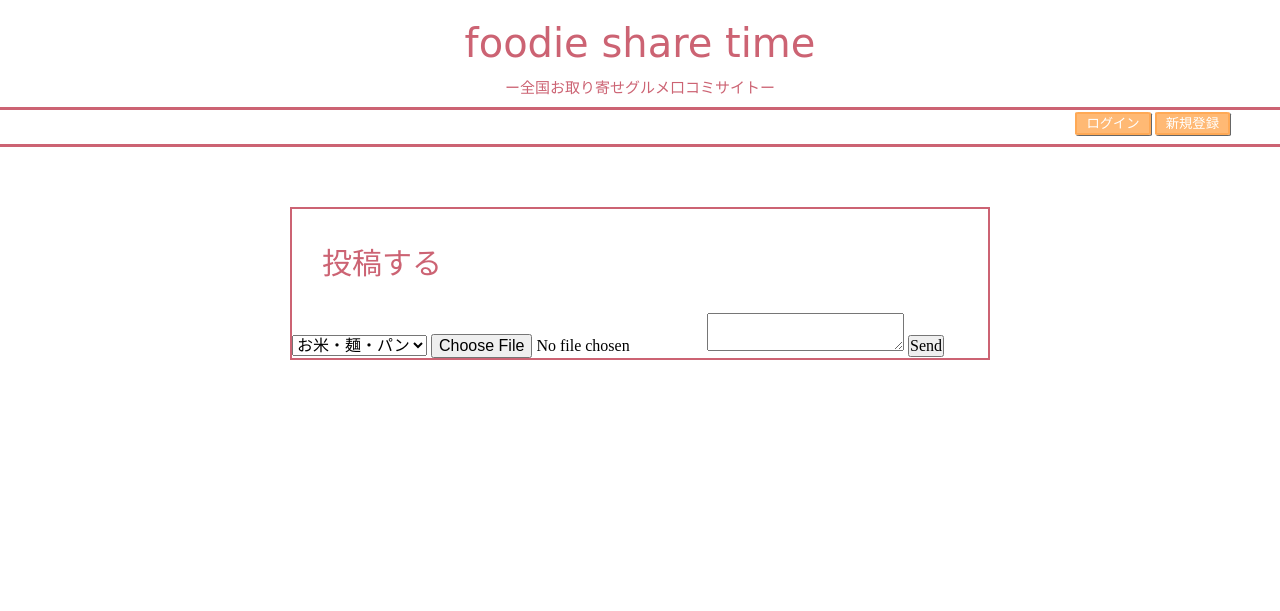
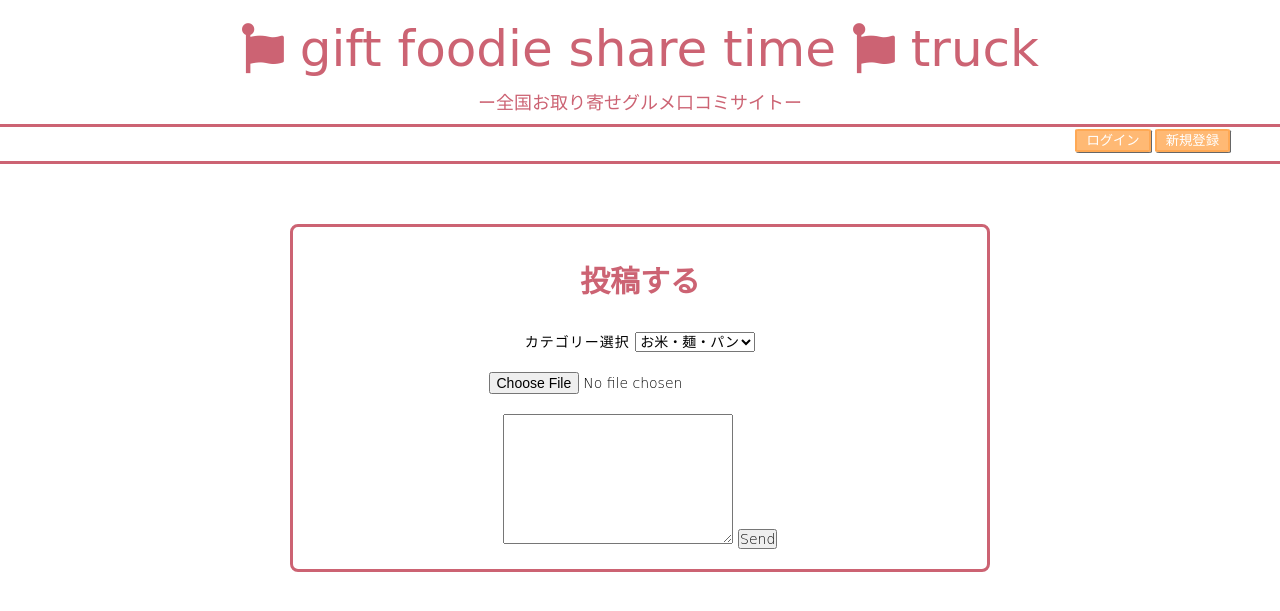
Before and after one commit to tomatoman2/toma-chat, a Rails app: page /messages/new in a window 1280 px wide. Shown: the top 611 px of the page. Run offline with Rails 7, Linux system fonts and the light colour scheme; data comes from the database, SQL or seed files in the repository; style sheets or scripts are compiled from the project's sources; some libraries are stand-ins or nearby versions.

Commit message:
fix front

```diff
--- a/app/assets/stylesheets/modules/_messages.scss
+++ b/app/assets/stylesheets/modules/_messages.scss
@@ -10,7 +10,7 @@
     align-items: center;
     font-family: "Comic Sans MS";
     &__title {
-      font-size: 40px;
+      font-size: 50px;
       padding-top: 20px;
       a {
         text-decoration: none;
@@ -18,7 +18,7 @@
       }
     }
     &__subtitle {
-      font-size: 15px;
+      font-size: 18px;
       padding: 10px 0 10px 0;
     }
   }
@@ -91,10 +91,17 @@
       font-size: 22px;
       &__name {
         padding: 8px;
-        font-size: 13px;
         border-bottom: #ede7d9 3px solid;
-        &__tag {
+        .tag {
           text-decoration: none;
+          color: #8c8b8b;
+          font-size: 14px;
+          font-weight: bold;
+        }
+        .tag:hover {
+          box-shadow    : none;        /* カーソル時の影消去 */
+          color         : #333333;     /* 背景色     */
+          background    : #ffffff;
         }
       }
     }
@@ -118,39 +125,88 @@
       }
     }
     &__text__content {
-      border-bottom: black;
+      border-bottom: 5px double #8c8b8b;
+      margin: 10px auto 20px auto;
       &__more {
         font-size: 16px;
         display: flex;
         list-style: none;
-        a {
+        padding: 10px 0;
+        .select {
           text-decoration: none;
-          margin-right: 5px;
+          margin-right: 15px;
+          color: #837373;
+        }
+        .select:hover{
+          box-shadow: none;
+          color: #333333;
         }
       }
     }
   }
+  //コメント
   .comments {
     position: absolute;
-    top: 30px;
+    top: 40px;
     left: 1100px;
     height: 100%;
     width: 300px;
+    border: solid;
+    border-color: #d5b3fc;
+    border-radius: 8px;
+    font-family: "Comic Sans MS";
+    font-size: 22px;
     &__form {
-      width: 200px;
+      color: #d5b3fc;
+      text-align: center;
+      align-items: center;
+      padding: 20px;
     }
     &__list {
       height: calc(100% - 200px);
-      width: 200px;
+      font-size: 22px;
+      color: #d5b3fc;
+      text-align: center;
+      align-items: center;
+      &__title {
+        padding: 8px;
+        text-align: left;
+        .name {
+          text-decoration: none;
+          color: #8c8b8b;
+          font-size: 16px;
+          font-weight: bold;
+          border-bottom: #ede7d9 3px solid;
+          padding: 2px;
+        }
+        .name:hover {
+          box-shadow    : none;        /* カーソル時の影消去 */
+          color         : #333333;     /* 背景色     */
+          background    : #ffffff;
+        }
+        &__text {
+          font-size: 16px;
+          font-weight: bold;
+          color         : #333333;
+          padding: 2px;
+        }
+      }
     }
   }
 }
-
-.new {
+//投稿フォーム
+.write {
+  height: 100%;
   &__form {
     margin: 60px auto;
     width: 700px;
-    border: 2px solid #cc6373;
+    text-align: center;
+    align-items: center;
+    border: solid;
+    border-color: #cc6373;
+    border-radius: 8px;
+    font-family: "Comic Sans MS";
+    font-weight: bold;
     &__title {
       margin: 30px;
       &__name {
@@ -160,13 +216,105 @@
     }
   }
 }
-
+//編集フォーム
+.edit {
+  height: 100%;
+  &__form {
+    margin: 60px auto;
+    width: 700px;
+    text-align: center;
+    align-items: center;
+    border: solid;
+    border-color: #989afa;
+    border-radius: 8px;
+    font-family: "Comic Sans MS";
+    font-weight: bold;
+    &__title {
+      margin: 30px;
+      &__name {
+        font-size: 30px;
+        color: #989afa;
+      }
+    }
+  }
+}
+//投稿内容入力フォーム
+.field {
+  margin: 20px auto;
+  &__list {
+    padding-bottom: 20px;
+    letter-spacing: 1px;
+    font-size: 14px;
+    font-weight: 200;
+    .pic {
+      display: block;
+      padding: 20px;
+    }
+  }
+  .field-input {
+    input {
+      width: 100%;
+      padding: 10px;
+      letter-spacing: 1px;
+    }
+  }
+}
+//更新メッセージ
+.update {
+  margin: 60px auto;
+  width: 400px;
+  text-align: center;
+  border: solid;
+  border-color: #989afa;
+  border-radius: 8px;
+  font-family: "Comic Sans MS";
+  font-weight: bold;
+  &__form {
+    margin: auto;
+    font-size: 30px;
+    color: #989afa;
+  }
+  .top {
+    text-decoration: none;
+    color: #989afa;
+  }
+}
+//削除メッセージ
+.destroy {
+  margin: 60px auto;
+  width: 400px;
+  text-align: center;
+  border: solid;
+  border-color: #b5b9bb;
+  border-radius: 8px;
+  font-family: "Comic Sans MS";
+  font-weight: bold;
+  &__form {
+    margin: auto;
+    font-size: 30px;
+    color: #b5b9bb;
+  }
+  .top {
+    text-decoration: none;
+    color: #b5b9bb;
+  }
+}
 
 .icon__image {
-  height: 40px;
+  height: 55px;
   //サイズ指定
   border-radius: 1px;
   //画像を丸くする
   object-fit: cover;
   //タテヨコ比を変えないままトリミング
 }
+
+.contents {
+  padding: 10px;
+  &__title {
+    color: #8c8b8b;
+    font-size: 18px;
+    font-weight: bold;
+    font-family: "Comic Sans MS";
+  }
+}
--- a/app/controllers/messages_controller.rb
+++ b/app/controllers/messages_controller.rb
@@ -34,17 +34,11 @@ class MessagesController < ApplicationController
   end
 
   def show
-    # @messages = Message.all
     @categories = Category.all
     @message = Message.includes(:user).order("user.name DESC")
     @message = Message.find(params[:id])
     @comment = Comment.new
     @comments = @message.comments.includes(:user)
-    # @message = Message.includes(:user, :category).order("user.name DESC")
-    # # @name = current_user.name
-    # # @messages = current_user.messages
-    # @categories = Category.all
-    # # @messages = Message.all
   end
 
   private
--- a/app/views/layouts/application.html.haml
+++ b/app/views/layouts/application.html.haml
@@ -2,7 +2,7 @@
 %html
   %head
     %meta{:content => "text/html; charset=UTF-8", "http-equiv" => "Content-Type"}/
-    %title TomaChat
+    %title
     = csrf_meta_tags
     = stylesheet_link_tag    'application', media: 'all', 'data-turbolinks-track': 'reload'
     = javascript_include_tag 'application', 'data-turbolinks-track': 'reload'
@@ -10,7 +10,9 @@
     .header
       .header__main
         .header__main__title
+          = icon('fa', 'gift', class: 'icon')
           = link_to "foodie share time", root_path, class: "header__main__title"
+          = icon('fa', 'truck', class: 'icon')
         .header__main__subtitle
           ー全国お取り寄せグルメ口コミサイトー
       .header__sub
--- a/app/views/messages/_form.html.haml
+++ b/app/views/messages/_form.html.haml
@@ -1,8 +1,9 @@
-.form
+.field
 = form_for [@message] do |f|
-  .form__list
-  = f.collection_select(:category_id, @categories, :id, :name )
-  = f.label :image, class: 'form__mask__image' do
-    = f.file_field :image, class: 'hidden'
-  = f.text_area :content, class: 'text', size: 30
-  = f.submit 'Send', class: 'form__submit'
+  .field__list
+    カテゴリー選択
+    = f.collection_select(:category_id, @categories, :id, :name )
+    = f.label :image, class: 'pic' do
+      = f.file_field :image
+    = f.text_area :content, cols: 30, rows: 8, class: 'text'
+    = f.submit 'Send'
--- a/app/views/messages/new.html.haml
+++ b/app/views/messages/new.html.haml
@@ -1,7 +1,7 @@
-.new
-  .new__form
-    .new__form__title
-      .new__form__title__name
+.write
+  .write__form
+    .write__form__title
+      .write__form__title__name
         投稿する
-    .new__form__right
+    .write__form__input
       = render partial: "form"
```
Also changed, not shown: app/controllers/categories_controller.rb (+0 -14 lines), app/views/categories/show.html.haml (+6 -5 lines), app/views/messages/_main_chat.html.haml (+5 -5 lines), app/views/messages/_message.html.haml (+5 -5 lines), app/views/messages/destroy.html.haml (+5 -2 lines), app/views/messages/edit.html.haml (+7 -3 lines), app/views/messages/show.html.haml (+13 -13 lines), app/views/messages/update.html.haml (+5 -2 lines), app/views/users/show.html.haml (+5 -4 lines).
